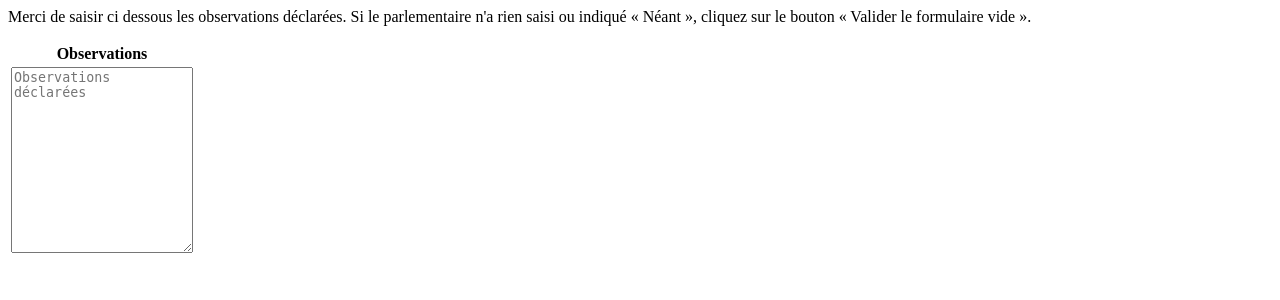
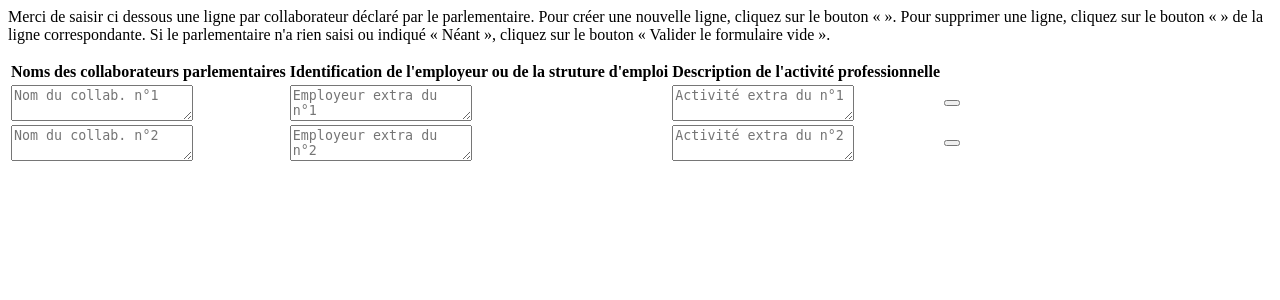
Before and after one commit to regardscitoyens/crowdsource_dpi, a PHP site: page /form10.php in a window 1280 px wide. Shown: the top 300 px of the page. Run offline with PHP 8.4, Linux system fonts and the light colour scheme; lists and menus that the app fills with data are empty.

Commit message:
Test with "déclaration d'un parlementaire" (after Eckert)

```diff
--- a/web/forms/form10.php
+++ b/web/forms/form10.php
@@ -1,7 +1,16 @@
-<p>Merci de saisir ci dessous les observations déclarées. Si le parlementaire n'a rien saisi ou indiqué « Néant », cliquez sur le bouton « Valider le formulaire vide ».</p>
+<p>Merci de saisir ci dessous une ligne par collaborateur déclaré par le parlementaire. Pour créer une nouvelle ligne, cliquez sur le bouton « <span class="glyphicon glyphicon-plus"></span> ». Pour supprimer une ligne, cliquez sur le bouton « <span class="glyphicon glyphicon-remove"></span> » de la ligne correspondante. Si le parlementaire n'a rien saisi ou indiqué « Néant », cliquez sur le bouton « Valider le formulaire vide ».</p>
 <table id="crowdtable" class="table">
-  <tr class="row"><th class="text-center">Observations</th></tr>
+  <tr class="row"><th class="text-center">Noms des collaborateurs parlementaires</th><th class="text-center">Identification de l'employeur ou de la struture d'emploi</th><th class="text-center">Description de l'activité professionnelle</th><th>&nbsp;</th></tr>
   <tr class="row userline">
-    <td><textarea rows="12" id="champ[0,0]" placeholder="Observations déclarées" class="form-control"></textarea></td>
+    <td><textarea id="champ[0,0]" placeholder="Nom du collab. n°1" class="form-control"></textarea></td>
+    <td><textarea id="champ[0,1]" placeholder="Employeur extra du n°1" class="form-control"></textarea></td>
+    <td><textarea id="champ[0,2]" placeholder="Activité extra du n°1" class="form-control"></textarea></td>
+    <td class="middlecenter buttons"><span class="remove"><button class="form-control btn-danger"><span class="glyphicon glyphicon-remove"></span></button></span></td>
+  </tr>
+  <tr class="row userline">
+    <td><textarea id="champ[1,0]" placeholder="Nom du collab. n°2" class="form-control"></textarea></td>
+    <td><textarea id="champ[1,1]" placeholder="Employeur extra du n°2" class="form-control"></textarea></td>
+    <td><textarea id="champ[1,2]" placeholder="Activité extra du n°2" class="form-control"></textarea></td>
+    <td class="middlecenter buttons"><span class="add"><button class="form-control btn-primary"><span class="glyphicon glyphicon-plus"></span></button></span></td>
   </tr>
 </table>
```
Also changed, not shown: web/forms/form11.php (added, +16 -0 lines), web/forms/form12.php (added, +7 -0 lines), web/img/DIA_janvier_2014-mask-1_1.jpg (added), web/img/DIA_janvier_2014-mask-1_2.jpg (added), web/img/DIA_janvier_2014-mask-1_3.jpg (added), web/img/DIA_janvier_2014-mask-2_1.jpg (added), web/img/DIA_janvier_2014-mask-2_2.jpg (added), web/img/DIA_janvier_2014-mask-3_1.jpg (added), web/img/DIA_janvier_2014-mask-3_2.jpg (added), web/img/DIA_janvier_2014-mask-3_3.jpg (added), web/img/DIA_janvier_2014-mask-4_1.jpg (added), web/img/DIA_janvier_2014-mask-4_2.jpg (added), web/img/DIA_janvier_2014-mask-4_3.jpg (added), web/img/DIA_janvier_2014-mask-5_1.jpg (added).
